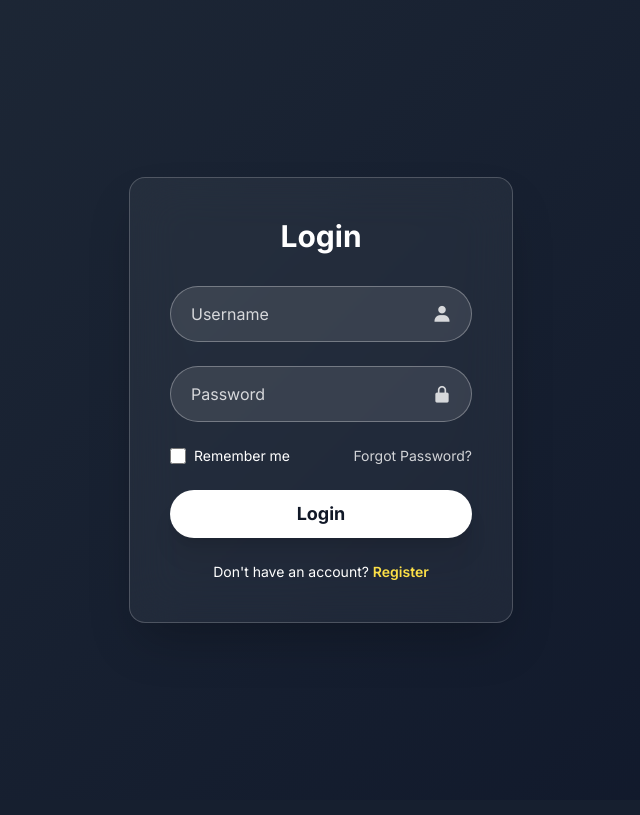
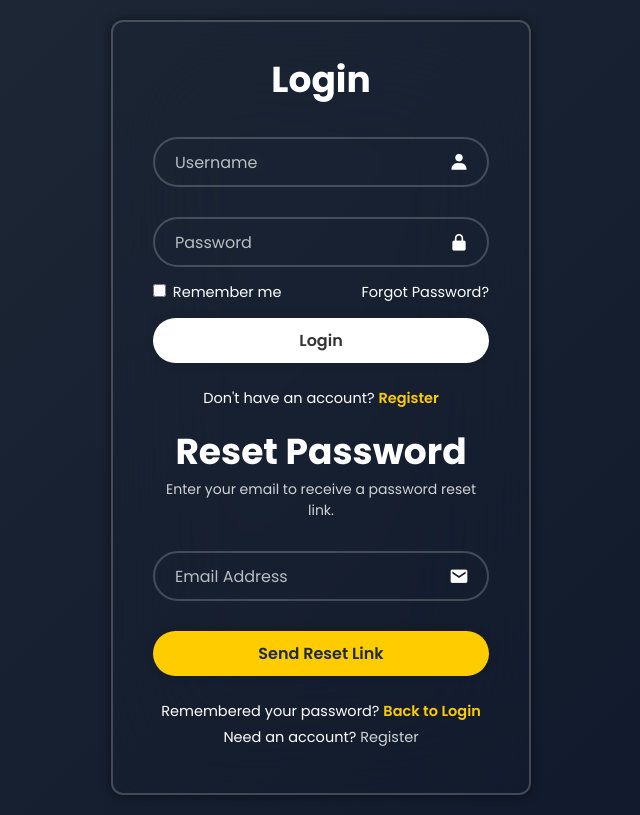
Before and after one commit to leileiloop/chickcare, a Flask app: page / in a window 1280 px wide. Shown: the whole page, without its empty margins (319-959 px from the left). Before the commit the page ends 623 px from the top, so only its background shows below. Run offline with Flask 3, Linux system fonts and the light colour scheme; some libraries are stand-ins or nearby versions.

Commit message:
Update login.html

```diff
--- a/templates/login.html
+++ b/templates/login.html
@@ -4,62 +4,169 @@
   <meta charset="UTF-8">
   <meta name="viewport" content="width=device-width, initial-scale=1.0">
   <title>Login & Reset Forms | Dan Aleko</title>
-  <!-- Load Tailwind CSS -->
-  <script src="https://cdn.tailwindcss.com"></script>
   <!-- Load Boxicons for icons -->
   <link href="https://unpkg.com/boxicons@2.1.4/css/boxicons.min.css" rel="stylesheet">
-  <link href="https://fonts.googleapis.com/css2?family=Inter:wght@400;600;700&display=swap" rel="stylesheet">
+  <!-- Load Poppins font -->
+  <link href="https://fonts.googleapis.com/css2?family=Poppins:wght@400;500;600;700&display=swap" rel="stylesheet">
 
   <style>
-    /* Custom styles for background and font application */
+    /* ====================== Login & Forgot Form Design (Based on Register) ========================== */
+    * {
+      margin: 0;
+      padding: 0;
+      box-sizing: border-box;
+      font-family: "Poppins", sans-serif;
+    }
     body {
-      /* Simulating a dark, blurred background */
+      display: flex;
+      justify-content: center;
+      align-items: center;
+      min-height: 100vh;
+      /* Simulating the dark, blurred background from your register page */
       background: linear-gradient(135deg, #1f2937 0%, #0f172a 100%);
-      font-family: 'Inter', sans-serif;
+      background-size: cover;
+      background-position: center;
+      padding: 20px;
     }
-    /* Specific styling for the input box for the icon positioning */
-    .input-box-container {
-        position: relative;
+    .wrapper {
+      width: 420px;
+      max-width: 100%;
+      background: transparent;
+      border: 2px solid rgba(255, 255, 255, .2);
+      backdrop-filter: blur(60px);
+      color: #fff;
+      border-radius: 12px;
+      padding: 30px 40px;
+      box-shadow: 0 0 10px rgba(0, 0, 0, .5);
     }
-    .input-icon {
-        position: absolute;
-        right: 1.25rem; /* 20px */
-        top: 50%;
-        transform: translateY(-50%);
-        font-size: 1.25rem; /* 20px */
+    .wrapper h1 {
+      font-size: 36px;
+      text-align: center;
+    }
+    .wrapper .input-box {
+      position: relative;
+      width: 100%;
+      height: 50px;
+      margin: 30px 0;
+    }
+    .input-box input {
+      width: 100%;
+      height: 100%;
+      background: transparent;
+      border: none;
+      outline: none;
+      border: 2px solid rgba(255, 255, 255, .2);
+      border-radius: 40px;
+      font-size: 16px;
+      color: #fff;
+      padding: 20px 45px 20px 20px;
+    }
+    .input-box input::placeholder {
+      color: rgba(255, 255, 255, 0.7);
+    }
+    .input-box i {
+      position: absolute;
+      right: 20px;
+      top: 50%;
+      transform: translateY(-50%);
+      font-size: 20px;
+    }
+    .wrapper .btn {
+      width: 100%;
+      height: 45px;
+      background: #fff; /* Default for Login button */
+      border: none;
+      outline: none;
+      border-radius: 40px;
+      box-shadow: 0 0 10px rgba(0, 0, 0, .1);
+      cursor: pointer;
+      font-size: 16px;
+      color: #333;
+      font-weight: 600;
+      transition: background 0.3s;
+    }
+    .wrapper .btn:hover {
+        background: #eee;
+    }
+    /* Specific style for the Reset Password button (yellow/accent) */
+    .wrapper .btn-yellow {
+        background: #ffcc00;
+        color: #1f2937;
+    }
+    .wrapper .btn-yellow:hover {
+        background: #ffdb4d;
+    }
+    .wrapper .remember-forgot {
+        display: flex;
+        justify-content: space-between;
+        font-size: 14.5px;
+        margin: -15px 0 15px;
+    }
+    .remember-forgot label input {
+        accent-color: #fff;
+        margin-right: 3px;
+    }
+    .remember-forgot a {
+        color: #fff;
+        text-decoration: none;
+    }
+    .remember-forgot a:hover {
+        text-decoration: underline;
+    }
+
+    .wrapper .register-link,
+    .wrapper .forgot-link-group {
+      font-size: 14.5px;
+      text-align: center;
+      margin: 20px 0 15px;
+    }
+    .register-link p a,
+    .forgot-link-group p a {
+      color: #ffcc00; /* Yellow for links */
+      text-decoration: none;
+      font-weight: 600;
+      display: inline-block;
+      margin-top: 5px;
+    }
+    .register-link p a:hover,
+    .forgot-link-group p a:hover {
+      text-decoration: underline;
+    }
+    .forgot-info {
+        text-align: center;
+        font-size: 14px;
         color: rgba(255, 255, 255, 0.8);
+        margin-bottom: 20px;
     }
-    /* Input placeholder color fix for transparent background */
-    .form-input::placeholder {
-        color: rgba(255, 255, 255, 0.7);
+
+    /* Flask Flash Message Styles */
+    .flash-message {
+        padding: 10px;
+        margin-bottom: 20px;
+        border-radius: 5px;
+        font-size: 14px;
+        font-weight: 500;
+        color: #fff;
     }
-    /* ADDED STYLES FOR FLASK FLASH MESSAGES */
-    .flash-success {
-        background-color: #10b981; /* emerald-500 */
-    }
-    .flash-danger {
-        background-color: #ef4444; /* red-500 */
-    }
-    .flash-warning {
-        background-color: #f59e0b; /* amber-500 */
-    }
+    .flash-success { background-color: #10b981; border: 1px solid #047857; }
+    .flash-danger { background-color: #ef4444; border: 1px solid #b91c1c; }
+    .flash-warning { background-color: #f59e0b; border: 1px solid #d97706; }
   </style>
 </head>
-<body class="flex items-center justify-center min-h-screen p-4">
+<body>
 
   <!-- Main Wrapper -->
-  <div class="w-full max-w-sm p-8 md:p-10 bg-white/5 backdrop-blur-xl border border-white/20 rounded-2xl shadow-2xl text-white transform hover:shadow-3xl transition duration-500">
+  <div class="wrapper">
 
     <!-- LOGIN FORM (Default View) -->
     <div id="loginForm" class="form-container">
-      <h1 class="text-3xl font-extrabold text-center mb-8">Login</h1>
+      <h1>Login</h1>
 
       <!-- START: Flask Flash Message Logic -->
       {% with messages = get_flashed_messages(with_categories=true) %}
         {% if messages %}
             {% for category, message in messages %}
-                <!-- Note: category is like 'success', 'danger', 'warning' -->
-                <div class="p-3 mb-4 rounded-lg text-sm font-medium {{ 'flash-' + category }} text-white">
+                <div class="flash-message {{ 'flash-' + category }}">
                     {{ message }}
                 </div>
             {% endfor %}
@@ -69,36 +176,34 @@
 
       <form method="post" action="{{ url_for('login') }}">
         <!-- Username Input -->
-        <div class="input-box-container mb-6">
+        <div class="input-box">
           <input
             type="text"
             name="username"
             placeholder="Username"
             required
-            class="form-input w-full h-14 px-5 bg-white/10 border border-white/30 rounded-full text-white focus:outline-none focus:ring-2 focus:ring-white focus:border-transparent transition duration-300 placeholder-white/80"
           >
-          <i class='bx bxs-user input-icon'></i>
+          <i class='bx bxs-user'></i>
         </div>
 
         <!-- Password Input -->
-        <div class="input-box-container mb-6">
+        <div class="input-box">
           <input
             type="password"
             name="password"
             placeholder="Password"
             required
-            class="form-input w-full h-14 px-5 bg-white/10 border border-white/30 rounded-full text-white focus:outline-none focus:ring-2 focus:ring-white focus:border-transparent transition duration-300 placeholder-white/80"
           >
-          <i class='bx bxs-lock-alt input-icon'></i>
+          <i class='bx bxs-lock-alt'></i>
         </div>
 
         <!-- Remember Me & Forgot Password -->
-        <div class="flex justify-between items-center text-sm mb-6">
-          <label class="flex items-center cursor-pointer">
-            <input type="checkbox" name="remember" class="mr-2 accent-white w-4 h-4 rounded">
+        <div class="remember-forgot">
+          <label>
+            <input type="checkbox" name="remember">
             Remember me
           </label>
-          <a href="#" id="showForgotPassword" class="text-white/80 hover:underline hover:text-white transition duration-200">
+          <a href="#" id="showForgotPassword">
             Forgot Password?
           </a>
         </div>
@@ -106,15 +211,15 @@
         <!-- Login Button -->
         <button
           type="submit"
-          class="w-full h-12 bg-white text-gray-900 font-bold rounded-full text-lg shadow-xl hover:bg-gray-200 transition duration-300"
+          class="btn"
         >
           Login
         </button>
 
         <!-- Register Link -->
-        <div class="text-center text-sm mt-6">
+        <div class="register-link">
           <p>Don't have an account?
-            <a href="{{ url_for('register') }}" class="text-yellow-300 font-semibold hover:underline transition duration-200">
+            <a href="{{ url_for('register') }}">
               Register
             </a>
           </p>
@@ -124,17 +229,16 @@
 
     <!-- FORGOT PASSWORD FORM (Hidden by Default) -->
     <div id="forgotPasswordForm" class="form-container hidden">
-      <h1 class="text-3xl font-extrabold text-center mb-4">Reset Password</h1>
-      <p class="text-center text-sm mb-8 text-white/80">
+      <h1>Reset Password</h1>
+      <p class="forgot-info">
           Enter your email to receive a password reset link.
       </p>
 
       <!-- START: Flask Flash Message Logic for Forgot Password -->
-      <!-- We re-display the flash messages here in case Flask redirects back to the forgot_password route -->
       {% with messages = get_flashed_messages(with_categories=true) %}
         {% if messages %}
             {% for category, message in messages %}
-                <div class="p-3 mb-4 rounded-lg text-sm font-medium {{ 'flash-' + category }} text-white">
+                <div class="flash-message {{ 'flash-' + category }}">
                     {{ message }}
                 </div>
             {% endfor %}
@@ -144,35 +248,34 @@
 
       <form method="post" action="{{ url_for('forgot_password') }}">
         <!-- Email Input -->
-        <div class="input-box-container mb-6">
+        <div class="input-box">
           <input
             type="email"
             name="email"
             placeholder="Email Address"
             required
-            class="form-input w-full h-14 px-5 bg-white/10 border border-white/30 rounded-full text-white focus:outline-none focus:ring-2 focus:ring-white focus:border-transparent transition duration-300 placeholder-white/80"
           >
-          <i class='bx bxs-envelope input-icon'></i>
+          <i class='bx bxs-envelope'></i>
         </div>
 
         <!-- Submit Button -->
         <button
           type="submit"
-          class="w-full h-12 bg-yellow-300 text-gray-900 font-bold rounded-full text-lg shadow-xl hover:bg-yellow-400 transition duration-300"
+          class="btn btn-yellow"
         >
           Send Reset Link
         </button>
 
         <!-- Back to Login/Register Links -->
-        <div class="text-center text-sm mt-6 space-y-2">
+        <div class="forgot-link-group">
           <p>Remembered your password?
             <!-- This is the JavaScript client-side switch -->
-            <a href="#" id="showLoginFromForgot" class="text-yellow-300 font-semibold hover:underline transition duration-200">
+            <a href="#" id="showLoginFromForgot">
               Back to Login
             </a>
           </p>
           <p>Need an account?
-            <a href="{{ url_for('register') }}" class="text-white/80 font-semibold hover:underline transition duration-200">
+            <a href="{{ url_for('register') }}" style="color: rgba(255, 255, 255, 0.8); font-weight: 400;">
               Register
             </a>
           </p>
```
